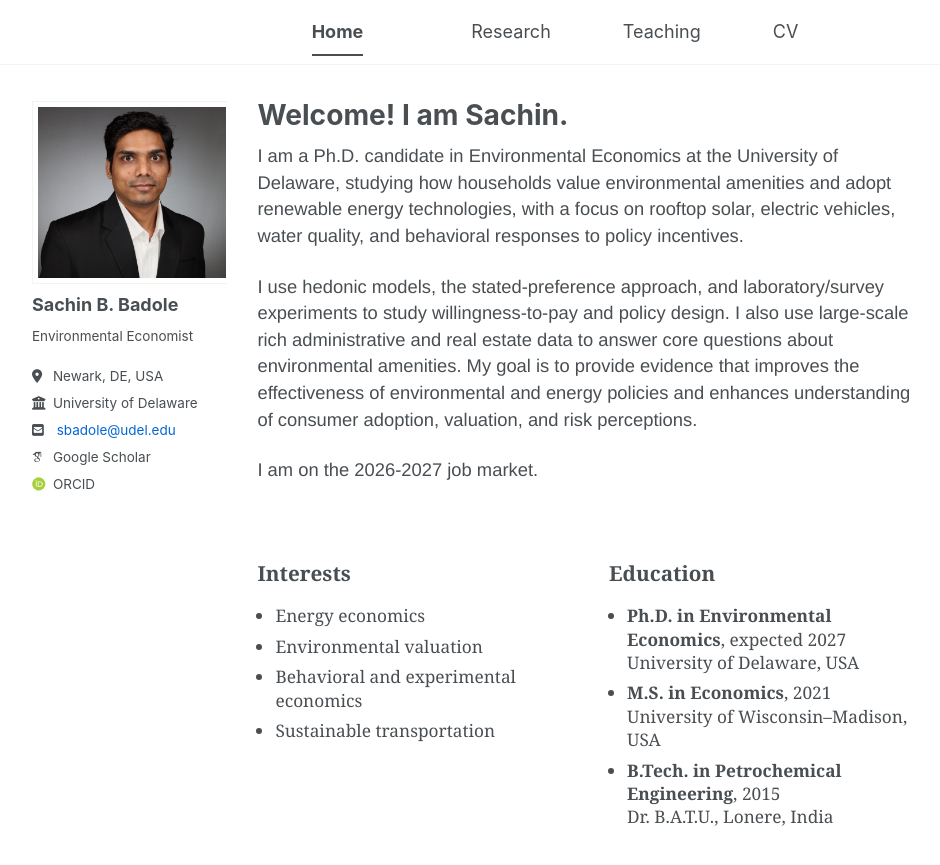
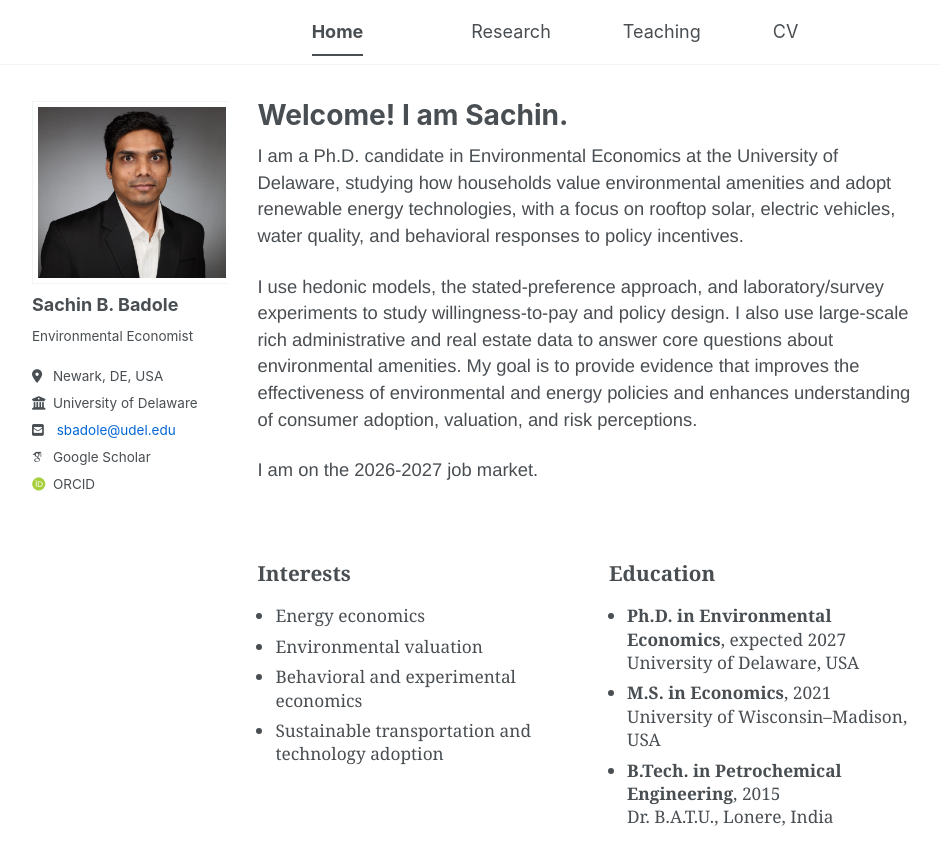
Before and after one commit to sachin-b-badole/sachin-b-badole.github.io, a Jekyll site: the page built from _pages/about.md, in a window 1280 px wide and 928 px high. Shown: the top 865 px of the window, without its empty margins (76-1016 px from the left). Built offline with Jekyll 4.4.1, drawn with Linux system fonts in a browser that asks for light colours; some web fonts are replaced; a script bundle is joined from its source files by our own code; library files that are not in the unit come from our copies.

Commit message:
Update about.md

```diff
--- a/_pages/about.md
+++ b/_pages/about.md
@@ -23,7 +23,7 @@ I am on the 2026-2027 job market.
       <li>Energy economics</li>
       <li>Environmental valuation</li>
       <li>Behavioral and experimental economics</li>
-      <li>Sustainable transportation</li>
+      <li>Sustainable transportation and technology adoption</li>
     </ul>
   </div>
 
```
